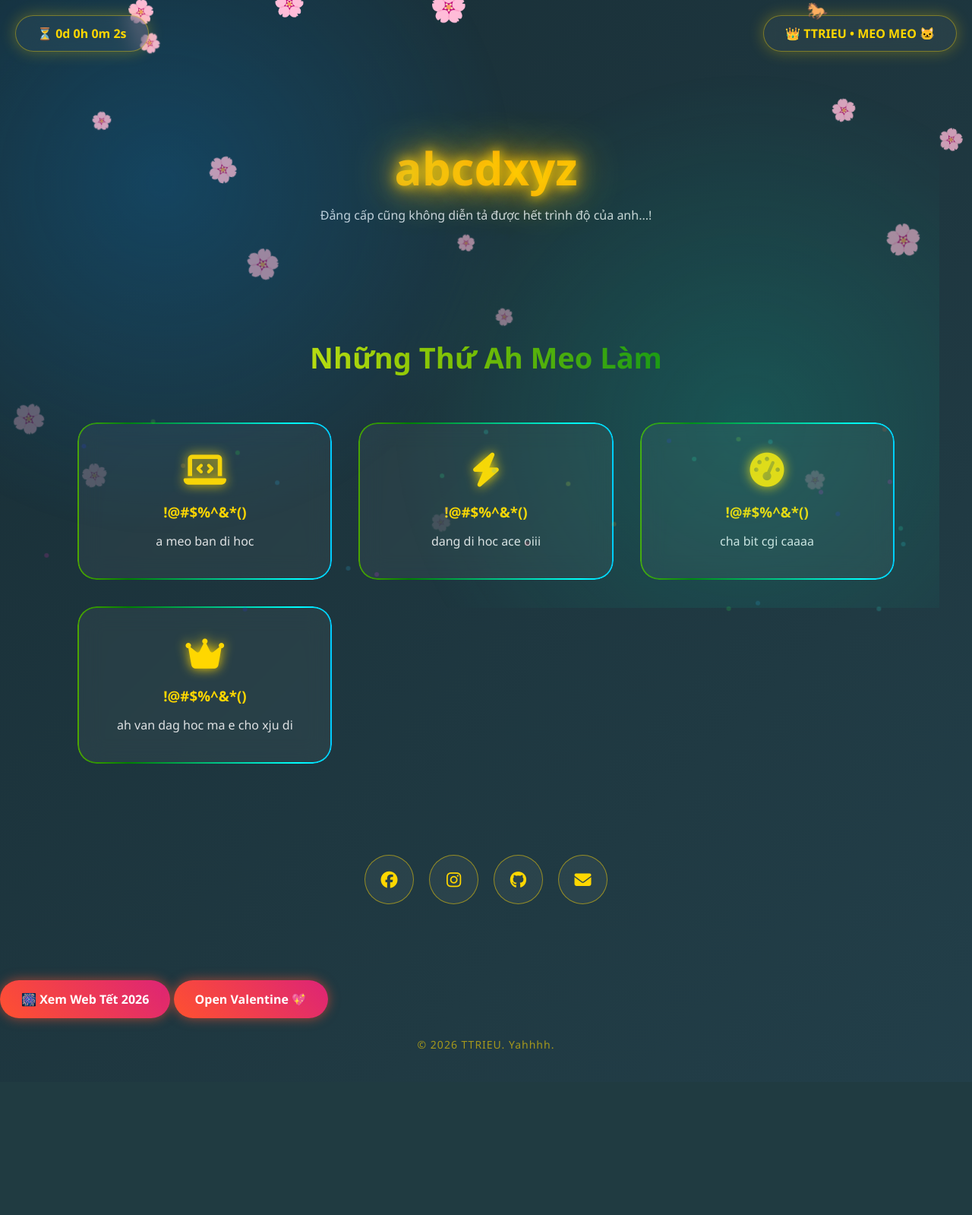
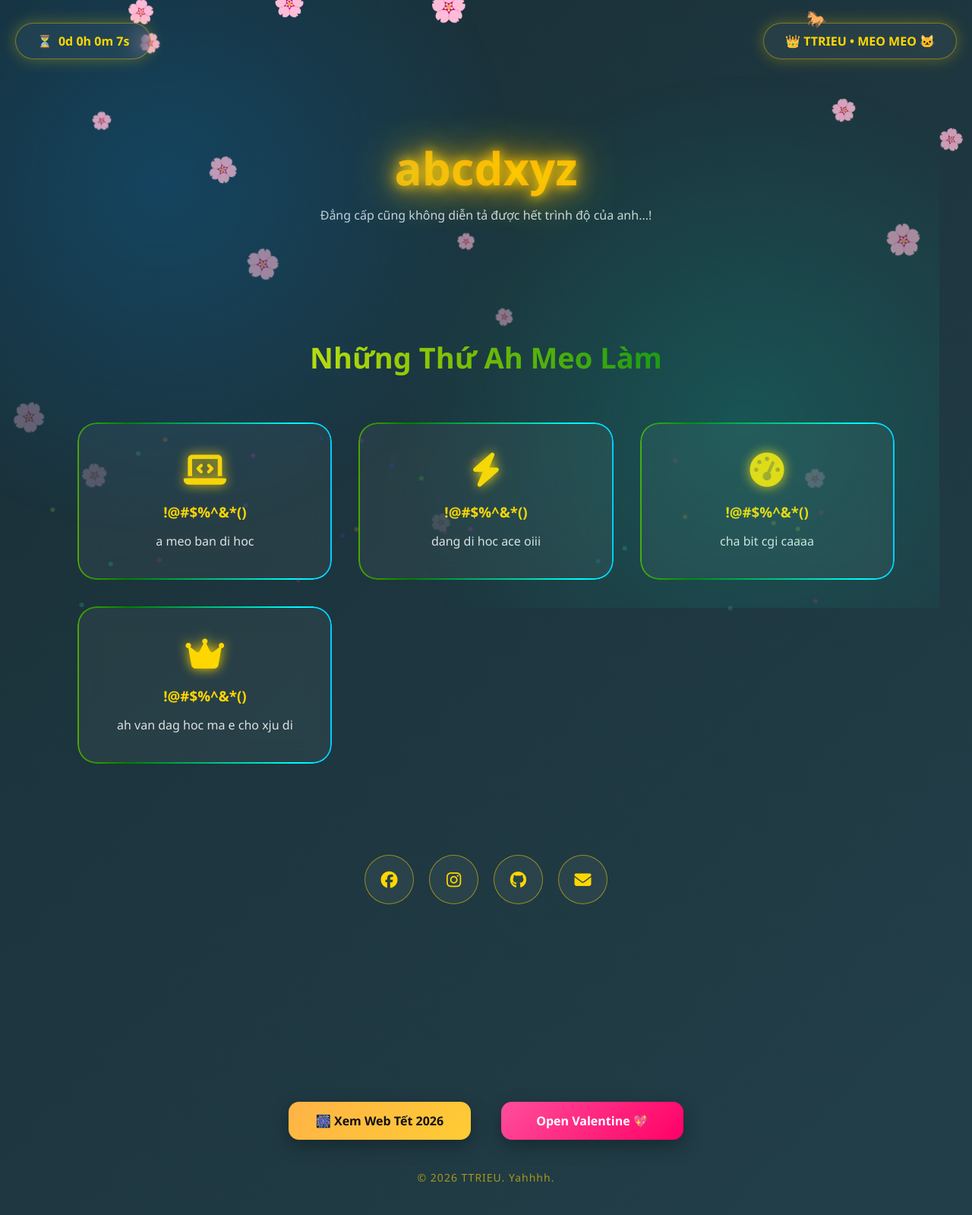
Before and after one commit to meomeoultra/ttrieu_profile, a Flask app: page /profile in a window 1280 px wide. Shown: the whole page at 76% size. Before the commit the page ends 1381 px from the top, so only its background shows below. Run offline with Flask 3, Linux system fonts and the light colour scheme.

Commit message:
update index 17:31 15/2

```diff
--- a/templates/index.html
+++ b/templates/index.html
@@ -87,23 +87,35 @@ animation:pulse 1.5s infinite;
 to{opacity:0;visibility:hidden;}
 }
 
-/* ===== HEADER ===== */
+/* ===== COUPLE HEAD BALANCE ===== */
+
+.top-bar{
+    position: fixed;
+    top: 30px;
+    left: 0;
+    width: 100%;
+    padding: 0 20px;
+
+    display: flex;
+    justify-content: space-between;
+    align-items: center;
+
+    z-index: 9999;
+}
 
 .countdown-box,
 .name-wrapper{
-position:fixed;
-top:20px;
-z-index:9999;
-transition:transform 0.3s ease;
-will-change:transform;
+    max-width: 45%;
 }
 
-.countdown-box{ left:20px; }
-.name-wrapper{ right:20px; }
+.glass{
+    padding: 10px 20px;
+    border-radius: 50px;
+}
 
 .countdown-box.shrink,
 .name-wrapper.shrink{
-transform:scale(0.75);
+transform:scale(0.85);
 }
 
 .glass{
@@ -116,7 +128,11 @@ box-shadow:0 0 20px rgba(255,215,0,0.3);
 color:gold;
 font-weight:bold;
 white-space:nowrap;
+display:inline-flex;
+align-items:center;
+gap:8px;
 }
+
 
 .horse-run{
 position:absolute;
@@ -395,7 +411,6 @@ cursor:grab;
 touch-action:none;
 }
 
-}
 
 .player-body{
 padding:15px;
@@ -508,6 +523,115 @@ opacity:0;
     left: 100%;
 }
 
+/* ===== BUTTON GROUP LUXURY VERSION ===== */
+
+.btn-group{
+    margin-top:140px;      /* tạo khoảng cách dưới 2 box */
+    display:flex;
+    justify-content:center;
+    align-items:center;
+    gap:40px;
+    flex-wrap:wrap;
+    padding:20px;
+}
+
+.btn-group a{
+    min-width:240px;
+    padding:14px 26px;
+    border-radius:14px;
+    font-weight:600;
+    text-decoration:none;
+    text-align:center;
+    transition:all 0.3s ease;
+    box-shadow:0 8px 25px rgba(0,0,0,0.3);
+}
+
+/* nút tết */
+.btn{
+    background:linear-gradient(135deg,#ffb347,#ffcc33);
+    color:#111;
+}
+
+/* nút valentine */
+.btn-valentine{
+    background:linear-gradient(135deg,#ff4e9b,#ff0066);
+    color:#fff;
+}
+
+/* hover effect */
+.btn-group a:hover{
+    transform:translateY(-4px) scale(1.05);
+}
+
+/* mobile tối ưu */
+@media(max-width:600px){
+    .btn-group{
+        gap:20px;
+        margin-top:120px;
+    }
+}
+
+.love-text{
+    font-size:15px;
+    font-weight:bold;
+    background:linear-gradient(45deg,#ff4e9b,#ff0066,#ff4e9b);
+    background-size:200%;
+    -webkit-background-clip:text;
+    -webkit-text-fill-color:transparent;
+    animation:loveGlow 2s ease infinite alternate,
+              loveMove 4s linear infinite;
+    text-shadow:
+        0 0 10px rgba(255,0,102,0.7),
+        0 0 20px rgba(255,0,102,0.6),
+        0 0 40px rgba(255,0,102,0.4);
+    letter-spacing:2px;
+}
+
+@keyframes loveGlow{
+    from{
+        text-shadow:
+        0 0 10px #ff0066,
+        0 0 20px #ff4e9b;
+    }
+    to{
+        text-shadow:
+        0 0 20px #ff0066,
+        0 0 40px #ff4e9b,
+        0 0 60px #ff0066;
+    }
+}
+
+@keyframes loveMove{
+    0%{background-position:0%}
+    100%{background-position:200%}
+}
+
+.love-container{
+    position: relative;
+    display: inline-block;
+}
+
+.floating-heart{
+    position: absolute;
+    font-size: 18px;
+    pointer-events: none;
+    animation: flyHeart 2.5s ease-out forwards;
+}
+
+@keyframes flyHeart{
+    0%{
+        opacity: 0;
+        transform: translate(0,0) scale(0.8);
+    }
+    20%{
+        opacity: 1;
+    }
+    100%{
+        opacity: 0;
+        transform: translate(var(--x), var(--y)) scale(1.2);
+    }
+}
+
 </style>
 </head>
 <body>
@@ -517,15 +641,16 @@ opacity:0;
 Cảm Ơn Vi Da Den...
 </div>
 
-<div class="countdown-box glass" id="countdownBox">
-⏳ <span id="countdown"></span>
+<div class="top-bar">
+    <div class="glass countdown-box">
+        <span id="hourglass">⏳</span>
+        <span id="countdown">00:00:10</span>
     </div>
 
-<div class="name-wrapper" id="nameWrapper">
-<div class="glass">
+    <div class="name-wrapper glass" id="nameWrapper">
         👑 TTRIEU • MEO MEO 🐱
+        <div class="horse-run" id="horse">🐎</div>
     </div>
-<div class="horse-run" id="horse">🐎</div>
 </div>
 
 <section class="hero">
@@ -575,22 +700,68 @@ Cảm Ơn Vi Da Den...
 
 
 <script>
-const targetDate = new Date().getTime() + 10000;
+document.addEventListener("DOMContentLoaded", function(){
+
+  /* ===== MỐC TẾT BÍNH NGỌ ===== */
+  const targetDate = new Date().getTime() + 15000;
+
+
   const countdownEl = document.getElementById("countdown");
   const horse = document.getElementById("horse");
   const hero = document.querySelector(".hero h1");
 
+  let timer = null;
   let newYearLaunched = false;
-let timer = setInterval(updateCountdown,1000);
-updateCountdown();
 
   function updateCountdown(){
+
     const now = new Date().getTime();
     const distance = targetDate - now;
 
-  if(distance <= 0){
-    countdownEl.innerHTML = "0d 0h 0m 0s";
-  }else{
+    /* ===== SAU 00:10 → KHÓA VĨNH VIỄN ===== */
+    if(now > targetDate + 10000){
+      countdownEl.innerHTML = `
+<div class="love-container">
+  <span class="love-text">a yêu pmeooo💖</span>
+</div>
+`;
+
+      return;
+    }
+
+    /* ===== 00:00 → 00:10 ===== */
+    if(now >= targetDate && now <= targetDate + 10000){
+
+      countdownEl.innerHTML = `
+<div class="love-container">
+  <span class="love-text">a yêu pmeooo💖</span>
+</div>
+`;
+
+
+      if(!newYearLaunched){
+        newYearLaunched = true;
+        clearInterval(timer);
+        startFloatingHearts();
+
+        document.getElementById("hourglass").style.display = "none";
+
+        horse.classList.add("red-mode");
+        hero.innerText = "🔥 Chúc Mừng Năm Mới 🔥";
+
+        const highInterval = setInterval(launchHighFirework,1000);
+
+        setTimeout(()=>{
+          clearInterval(highInterval);
+        },10000);
+      }
+
+      return;
+    }
+
+    /* ===== TRƯỚC 00:00 ===== */
+    if(distance > 0){
+
       const days = Math.floor(distance/(1000*60*60*24));
       const hours = Math.floor((distance%(1000*60*60*24))/(1000*60*60));
       const minutes = Math.floor((distance%(1000*60*60))/(1000*60));
@@ -598,25 +769,17 @@ function updateCountdown(){
 
       countdownEl.innerHTML =
         `${days}d ${hours}h ${minutes}m ${seconds}s`;
+
+      // 10 GIÂY CUỐI → pháo thấp
+      if(distance <= 10000){
+        launchLowFireworks();
+      }
+    }
   }
 
-  // 10s cuối → pháo thấp
-  if(distance < 10000 && distance > 0){
-    launchLowFireworks();
-  }
+  timer = setInterval(updateCountdown,1000);
+  updateCountdown();
 
-  // Hết giờ → rocket cao
-  if(distance <= 0 && !newYearLaunched){
-    newYearLaunched = true;
-    clearInterval(timer);
-
-    horse.classList.add("red-mode");
-    hero.innerText="🔥 Chúc Mừng Năm Mới 🔥";
-
-    launchHighFirework();
-    setInterval(launchHighFirework,1000);
-  }
-}
 
   /* ===== PHÁO THẤP ===== */
   function launchLowFireworks(){
@@ -626,7 +789,6 @@ function launchLowFireworks(){
 
       fw.style.left=Math.random()*window.innerWidth+"px";
       fw.style.top=window.innerHeight+"px";
-
       fw.style.background=
         `hsl(${Math.random()*360},100%,60%)`;
 
@@ -640,7 +802,8 @@ function launchLowFireworks(){
     }
   }
 
-/* ===== ROCKET CAO ===== */
+
+  /* ===== PHÁO CAO ===== */
   function launchHighFirework(){
 
     const rocketX = Math.random() * window.innerWidth;
@@ -664,10 +827,7 @@ function launchHighFirework(){
 
     setTimeout(()=>{
       rocket.remove();
-
-    // 👇 TRUYỀN TRỰC TIẾP rocketX
       explodeHigh(rocketX, explodeHeight);
-
     },800);
   }
 
@@ -702,8 +862,9 @@ function explodeHigh(centerX,height){
       setTimeout(()=>particle.remove(),1200);
     }
   }
-</script>
-<script>
+
+
+  /* ===== HOA RƠI (GIỮ NGUYÊN) ===== */
   function createPetal(){
     const petal=document.createElement("div");
     petal.innerHTML="🌸";
@@ -714,12 +875,64 @@ petal.style.fontSize=Math.random()*20+20+"px";
     petal.style.animation=`fall ${Math.random()*5+5}s linear`;
     petal.style.zIndex="1";
     document.body.appendChild(petal);
-
     setTimeout(()=>petal.remove(),8000);
   }
 
   setInterval(createPetal,500);
+
+});
 </script>
 
+<script>
+const countdownBox = document.querySelector(".countdown-box");
+const nameWrapper = document.getElementById("nameWrapper");
+
+window.addEventListener("scroll", function(){
+
+  if(!countdownBox || !nameWrapper) return;
+
+  if(window.scrollY > 50){
+    countdownBox.classList.add("shrink");
+    nameWrapper.classList.add("shrink");
+  }else{
+    countdownBox.classList.remove("shrink");
+    nameWrapper.classList.remove("shrink");
+  }
+});
+
+function startFloatingHearts(){
+    const container = document.querySelector(".love-container");
+    if(!container) return;
+
+    const hearts = ["💖","💗","💓","💘","💕","💞","💝"];
+
+    setInterval(()=>{
+
+        const heart = document.createElement("div");
+        heart.className = "floating-heart";
+
+        // random emoji
+        heart.innerHTML = hearts[Math.floor(Math.random()*hearts.length)];
+
+        // spawn gần giữa chữ
+        heart.style.left = "50%";
+        heart.style.top = "50%";
+
+        // random hướng bay
+        const x = (Math.random() - 0.5) * 200;
+        const y = (Math.random() - 0.5) * 200;
+
+        heart.style.setProperty("--x", x + "px");
+        heart.style.setProperty("--y", y + "px");
+
+        container.appendChild(heart);
+
+        setTimeout(()=>heart.remove(),2500);
+
+    },400);
+}
+
+
+
+</script>
 </body>
-</html>
```
Lines whose indentation alone changed are shown as unchanged.
